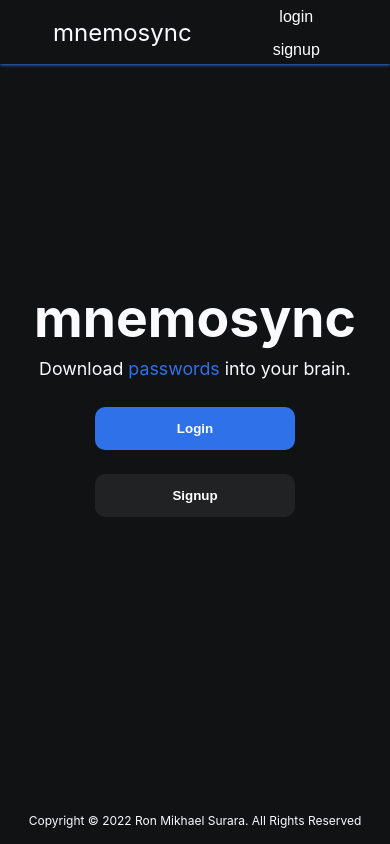
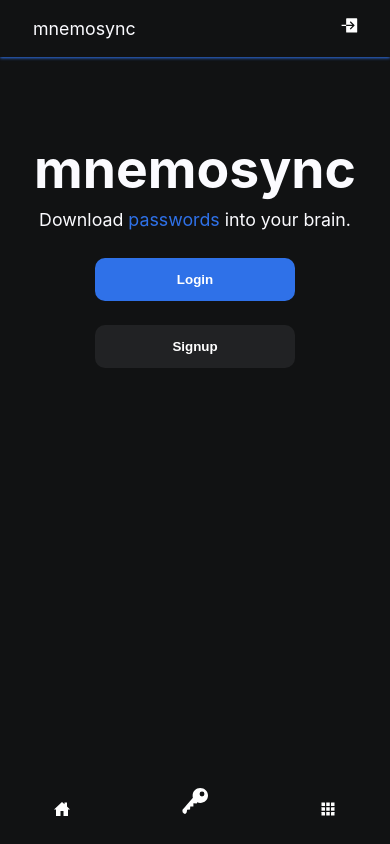
Before and after one commit to smtnhacker/mnemosync-password-manager, a React (Create React App) app in the folder client/: page / in a window 390 px wide. Built offline with nearby package versions, Linux system fonts and the light colour scheme; no server answers.

Commit message:
ui: make navbar responsive

```diff
--- a/client/package.json
+++ b/client/package.json
@@ -11,6 +11,8 @@
     "node-rsa": "^1.1.1",
     "react": "^18.2.0",
     "react-dom": "^18.2.0",
+    "react-icons": "^4.4.0",
+    "react-responsive": "^9.0.0",
     "react-router-dom": "^6.3.0",
     "react-scripts": "5.0.1",
     "styled-components": "^5.3.5",
--- a/client/src/App.js
+++ b/client/src/App.js
@@ -1,10 +1,12 @@
 import { Outlet } from 'react-router-dom';
 import { useContext } from 'react';
+import MediaQuery from 'react-responsive';
 
 import './App.css';
 import userContext from './util/userContext';
-import NavBar from './components/NavBar';
+import LargeNavBar from './components/NavBar/LargeNavBar';
 import Footer from './components/Footer';
+import SmallNavBar from './components/NavBar/SmallNavBar';
 
 function App() {
   const user = useContext(userContext);
@@ -12,11 +14,18 @@ function App() {
 
   return (
     <div className="App">
-      <NavBar logged={userID ? true : false} />
+      <MediaQuery minWidth={650}>
+        <LargeNavBar logged={userID ? true : false} />
+      </MediaQuery>
+      <MediaQuery maxWidth={649}>
+        <SmallNavBar logged={userID ? true : false} />
+      </MediaQuery>
       <div className="App-body">
         <Outlet />
       </div>
-      <Footer />
+      <MediaQuery minWidth={650}>
+        <Footer />
+      </MediaQuery>
     </div>
   );
 }
--- a/client/src/components/Landing.js
+++ b/client/src/components/Landing.js
@@ -28,12 +28,12 @@ const Landing = () => {
     }
 
     return (
-        <div style={{ paddingTop: "170px" }}>
+        <div>
             <div style={{ margin: "16px" }}>
                 <h1 style={{ margin: "8px", fontSize: "3em" }}>mnemosync</h1>
                 <subtitle>Download <span style={{ color: THEME.PRIMARY }}>passwords</span> into your brain.</subtitle>
             </div>
-            <div className={{ display: "flex" }}>
+            <div>
                 {
                     !user.userID ?
                     <>
--- a/client/src/components/Login.js
+++ b/client/src/components/Login.js
@@ -11,6 +11,7 @@ import TextInput from './atoms/TextInput';
 import FormGroup from './atoms/FormGroup';
 import Label from './atoms/Label';
 import PrimaryButton from './atoms/PrimaryButton';
+import SecondaryButton from './atoms/SecondaryButton';
 
 function Login({ loginSuccessRedirect }) {
     const [username, setUsername] = useState('');
@@ -84,6 +85,9 @@ function Login({ loginSuccessRedirect }) {
                             />
                         </FormGroup>
                         <PrimaryButton width="30ch" type="submit">Login</PrimaryButton>
+                        <SecondaryButton padding="6px" fontSize="0.6em" onClick={() => navigate('/signup')}>
+                            I'm new here
+                        </SecondaryButton>
                     </form>
                 </Card>
             </div>
--- a/client/src/components/NavBar.js
+++ b/client/src/components/NavBar/LargeNavBar.js
@@ -2,11 +2,11 @@ import styled from 'styled-components'
 import { useNavigate } from 'react-router-dom'
 import { useContext } from 'react'
 
-import userContext from '../util/userContext'
-import authContext from '../util/authContext'
+import userContext from '../../util/userContext'
+import authContext from '../../util/authContext'
 
-import './styles/NavBar.css'
-import { THEME } from '../constants'
+import './large.css'
+import { THEME } from '../../constants'
 
 const NavButton = styled.button`
     box-sizing: border-box;
@@ -31,7 +31,7 @@ const NavButton = styled.button`
     }
 `
 
-const NavBar = ({ logged }) => {
+const LargeNavBar = ({ logged }) => {
     const navigate = useNavigate()
     const user = useContext(userContext)
     const auth = useContext(authContext)
@@ -44,7 +44,7 @@ const NavBar = ({ logged }) => {
     }
 
     return (
-        <nav className="container">
+        <nav className="large-container">
             <div className="upper-nav">
                 <div className="logo" onClick={()=>navigate("/")}>mnemosync</div>
                 <div className="utils">
@@ -70,4 +70,4 @@ const NavBar = ({ logged }) => {
     )
 }
 
-export default NavBar
+export default LargeNavBar
--- /dev/null
+++ b/client/src/components/NavBar/SmallNavBar.js
@@ -0,0 +1,93 @@
+import styled from 'styled-components'
+import { useNavigate } from 'react-router-dom'
+import { useContext } from 'react'
+
+import { IconContext } from 'react-icons'
+import {
+    IoHomeSharp,
+    IoAppsSharp,
+    IoKeySharp,
+    IoExitSharp,
+    IoLogInSharp
+} from 'react-icons/io5'
+
+import userContext from '../../util/userContext'
+import authContext from '../../util/authContext'
+
+import './small.css'
+import { THEME } from '../../constants'
+
+const NavButton = styled.button`
+    box-sizing: border-box;
+    height: 30px;
+    background-color: rgba(0,0,0,0);
+    color: white;
+    font-size: 16px;
+    border: none;
+    border-radius: 5px;
+    transition: color 0.3s;
+
+    &:hover {
+        cursor: pointer;
+        color: ${THEME.PRIMARY};
+    }
+
+    &:active {
+        color: white;
+        background-color: ${THEME.PRIMARY_DARKER};
+    }
+`
+
+const SmallNavBar = ({ logged }) => {
+    const navigate = useNavigate()
+    const user = useContext(userContext)
+    const auth = useContext(authContext)
+
+    const handleLogout = e => {
+        e.preventDefault()
+        auth.deleteToken()
+        user.deleteUser()
+        navigate('/')
+    }
+
+    return (
+        <nav className="small-container">
+            <div className="top-nav">
+                <div className="logo" onClick={()=>navigate("/")}>mnemosync</div>
+                { logged ?
+                    <IconContext.Provider value={{ style: { fontSize: "1.3em" }}}>
+                        <NavButton onClick={handleLogout}><IoExitSharp /></NavButton>
+                    </IconContext.Provider> :
+                <>
+                    <IconContext.Provider value={{ style: { fontSize: "1.3em" }}}>
+                        <NavButton onClick={()=>navigate("/login")}><IoLogInSharp /></NavButton>
+                    </IconContext.Provider>
+                </>
+                }
+            </div>
+            <div className="bottom-nav">
+                <ul>
+                    <li>
+                        <NavButton onClick={()=>navigate("/home/")}>
+                            <IoHomeSharp />
+                        </NavButton>
+                    </li>
+                    <li>
+                        <NavButton onClick={()=>navigate("/home/practice")}>
+                            <IconContext.Provider value={{ style: { fontSize: "2em" }}}>
+                                <div><IoKeySharp /></div>
+                            </IconContext.Provider>
+                        </NavButton>
+                    </li>
+                    <li>
+                        <NavButton onClick={()=>navigate("/home/entries")}>
+                            <IoAppsSharp />
+                        </NavButton>
+                    </li>
+                </ul>
+            </div>
+        </nav>
+    )
+}
+
+export default SmallNavBar
--- /dev/null
+++ b/client/src/components/NavBar/large.css
@@ -0,0 +1,63 @@
+@media screen and (min-width: 650px) {
+    .large-container {
+        display: flex;
+        flex-direction: column;
+
+        font-size: 24px;
+    }
+
+    .logo {
+        padding: 5px 20px;
+        border: solid 1px rgba(0,0,0,0);
+        border-radius: 8px;
+        transition: background-color 0.5s, color 0.5s;
+
+        -webkit-touch-callout: none;
+        -webkit-user-select: none;
+        -khtml-user-select: none;
+        -moz-user-select: none;
+        -ms-user-select: none;
+        user-select: none;
+    }
+
+    .logo:hover {
+        cursor: pointer;
+        background-color: #0749A8;
+    }
+
+    .upper-nav, .lower-nav {
+        box-sizing: border-box;
+        display: flex;
+        flex-direction: row;
+    }
+
+    .upper-nav {
+        justify-content: space-between;
+        align-items: center;
+        height: 64px;
+        padding: 0 16px 0 32px;
+        box-shadow: #2f71e8 0px 1px 3px;
+    }
+
+    .lower-nav {
+        position: relative;
+        justify-content: center;
+        top: -2px;
+    }
+
+    .lower-nav ul {
+        display: flex;
+        flex-direction: row;
+        margin: 3px 0px;
+    }
+
+    .lower-nav li {
+        border: 1px solid rgba(0,0,0,0);
+        border-radius: 0px 0px 10px 10px;
+    }
+
+    .lower-nav li:hover {
+        border: 1px solid #2f71e8;
+        color: white !important;
+    }
+}
--- /dev/null
+++ b/client/src/components/NavBar/small.css
@@ -0,0 +1,53 @@
+@media screen and (max-width: 649px) {
+    .top-nav {
+        position: fixed;
+        padding: 12px 24px 12px 12px;
+        box-sizing: border-box;
+        top: 0;
+        left: 0;
+        width: 100vw;
+        display: flex;
+        flex-direction: row;
+        justify-content: space-between;
+        align-items: baseline;
+        box-shadow: #2f71e8 0px 1px 3px;
+    }
+
+    .logo {
+        padding: 5px 20px;
+        border: solid 1px rgba(0,0,0,0);
+        border-radius: 8px;
+        transition: background-color 0.5s, color 0.5s;
+
+        -webkit-touch-callout: none;
+        -webkit-user-select: none;
+        -khtml-user-select: none;
+        -moz-user-select: none;
+        -ms-user-select: none;
+        user-select: none;
+    }
+
+    .logo:hover {
+        cursor: pointer;
+        background-color: #0749A8;
+    }
+
+    .bottom-nav {
+        position: fixed;
+        bottom: 00px;
+        left: 0;
+        width: 100vw;
+    }
+
+    .bottom-nav ul {
+        display: flex;
+        flex-direction: row;
+        justify-content: space-around;
+        align-items: baseline;
+        padding-inline-start: 0;
+    }
+
+    .bottom-nav ul li {
+        max-width: 25vw;
+    }
+}
--- a/client/src/components/SignUp.js
+++ b/client/src/components/SignUp.js
@@ -10,6 +10,7 @@ import FormGroup from "./atoms/FormGroup";
 import Label from "./atoms/Label";
 import TextInput from "./atoms/TextInput";
 import PrimaryButton from "./atoms/PrimaryButton";
+import SecondaryButton from "./atoms/SecondaryButton";
 
 const SignUp = ({ signupSuccessRedirect }) => {
   const [username, setUsername] = useState("");
@@ -92,6 +93,9 @@ const SignUp = ({ signupSuccessRedirect }) => {
             />
           </FormGroup>
           <PrimaryButton width="30ch" type="submit">Sign-Up</PrimaryButton>
+          <SecondaryButton padding="6px" fontSize="0.6em" onClick={() => navigate('/login')}>
+            I already have an account
+          </SecondaryButton>
         </form>
       </Card>
     </div>
--- a/client/src/components/styles/NavBar.css
+++ /dev/null
@@ -1,61 +0,0 @@
-.container {
-    display: flex;
-    flex-direction: column;
-
-    font-size: 24px;
-}
-
-.logo {
-    padding: 5px 20px;
-    border: solid 1px rgba(0,0,0,0);
-    border-radius: 8px;
-    transition: background-color 0.5s, color 0.5s;
-
-    -webkit-touch-callout: none;
-    -webkit-user-select: none;
-    -khtml-user-select: none;
-    -moz-user-select: none;
-    -ms-user-select: none;
-    user-select: none;
-}
-
-.logo:hover {
-    cursor: pointer;
-    background-color: #0749A8;
-}
-
-.upper-nav, .lower-nav {
-    box-sizing: border-box;
-    display: flex;
-    flex-direction: row;
-}
-
-.upper-nav {
-    justify-content: space-between;
-    align-items: center;
-    height: 64px;
-    padding: 0 16px 0 32px;
-    box-shadow: #2f71e8 0px 1px 3px;
-}
-
-.lower-nav {
-    position: relative;
-    justify-content: center;
-    top: -2px;
-}
-
-.lower-nav ul {
-    display: flex;
-    flex-direction: row;
-    margin: 3px 0px;
-}
-
-.lower-nav li {
-    border: 1px solid rgba(0,0,0,0);
-    border-radius: 0px 0px 10px 10px;
-}
-
-.lower-nav li:hover {
-    border: 1px solid #2f71e8;
-    color: white !important;
-}
```
Also changed, not shown: 1 other file (tests, documents, lock files or other folders).
